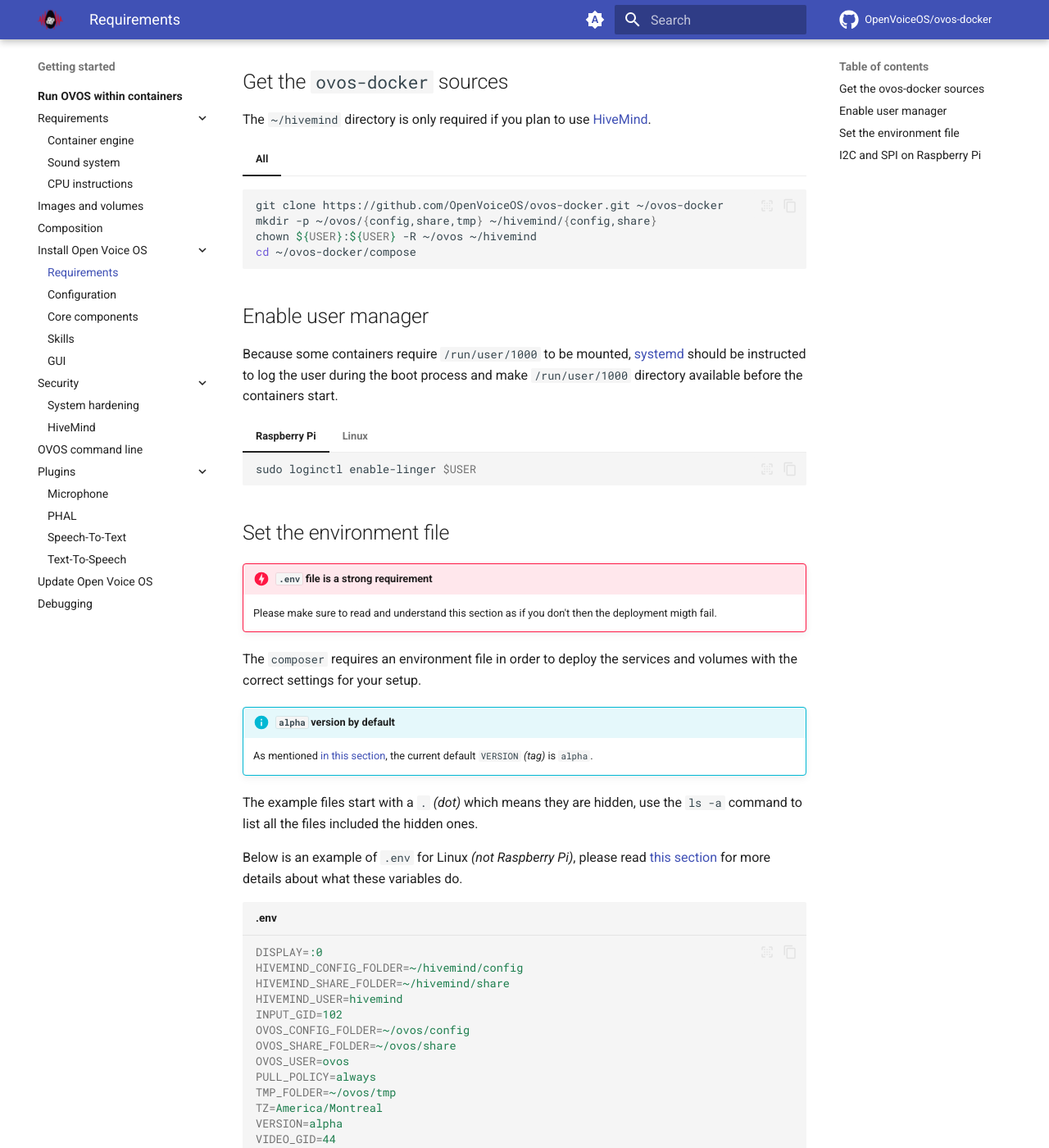
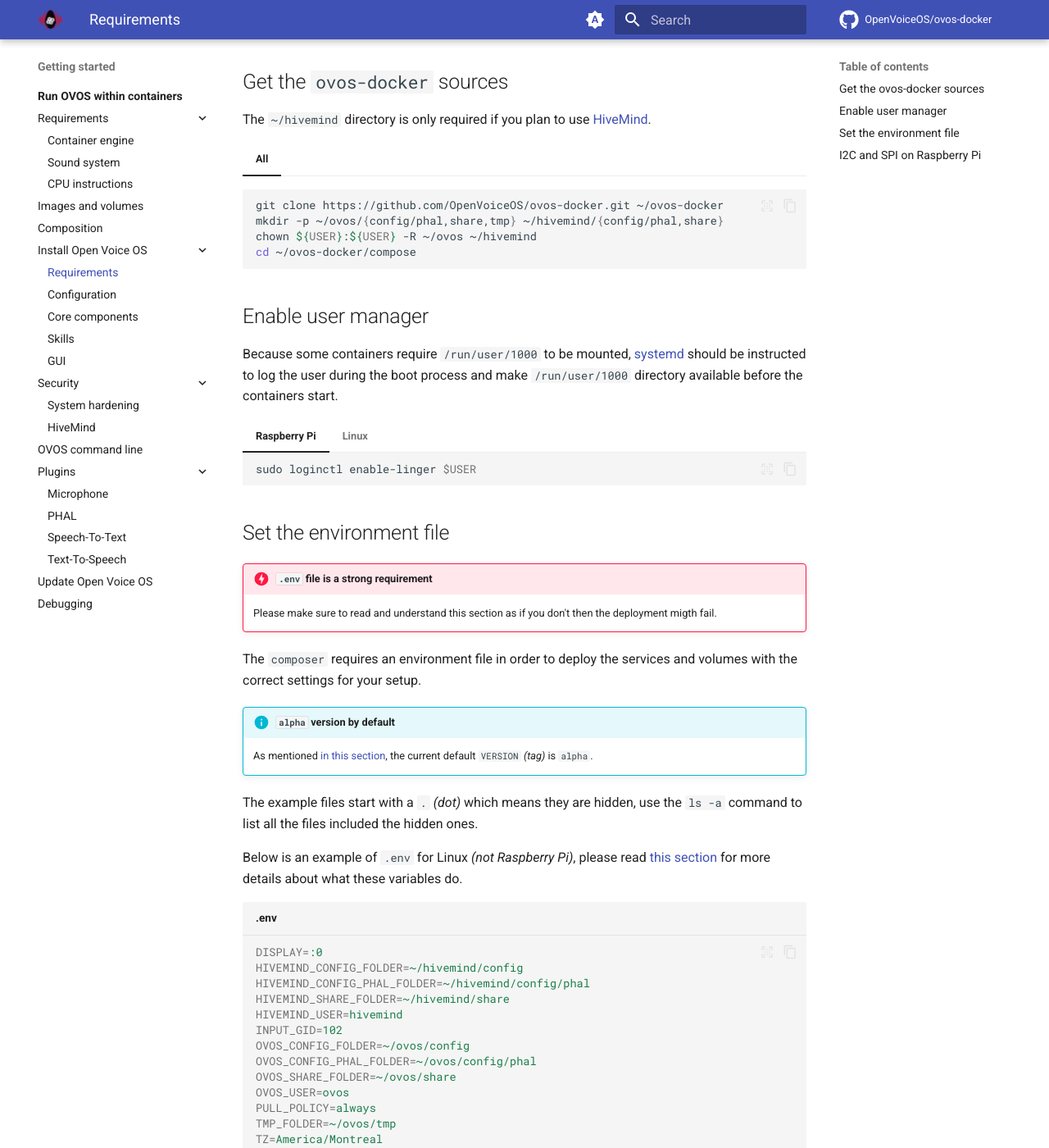
Before and after one commit to OpenVoiceOS/ovos-docker, an MkDocs documentation site: the page built from docs/getting-started/docker/installation/requirements.md, in a window 1280 px wide and 1400 px high, scrolled down 277 px. Shown: the whole window at 82% size. Built offline with MkDocs 1.6.1 and Material for MkDocs 9.7.7, drawn with Linux system fonts in a browser that asks for light colours; plug-ins that fetch from the network failed and are left out; comment, search, counter and statistics services are not loaded.

Commit message:
[composition] Add HIVEMIND_CONFIG_PHAL_FOLDER and OVOS_CONFIG_PHAL_FOLDER variables

````diff
--- a/docs/getting-started/docker/installation/requirements.md
+++ b/docs/getting-started/docker/installation/requirements.md
@@ -10,7 +10,7 @@
 
 ```shell
 git clone https://github.com/OpenVoiceOS/ovos-docker.git ~/ovos-docker
-mkdir -p ~/ovos/{config,share,tmp} ~/hivemind/{config,share}
+mkdir -p ~/ovos/{config/phal,share,tmp} ~/hivemind/{config/phal,share}
 chown ${USER}:${USER} -R ~/ovos ~/hivemind
 cd ~/ovos-docker/compose
 ```
@@ -50,10 +50,12 @@
 ```ini title=".env"
 DISPLAY=:0
 HIVEMIND_CONFIG_FOLDER=~/hivemind/config
+HIVEMIND_CONFIG_PHAL_FOLDER=~/hivemind/config/phal
 HIVEMIND_SHARE_FOLDER=~/hivemind/share
 HIVEMIND_USER=hivemind
 INPUT_GID=102
 OVOS_CONFIG_FOLDER=~/ovos/config
+OVOS_CONFIG_PHAL_FOLDER=~/ovos/config/phal
 OVOS_SHARE_FOLDER=~/ovos/share
 OVOS_USER=ovos
 PULL_POLICY=always
````
Also changed, not shown: docs/getting-started/docker/composition.md (+22 -20 lines).
